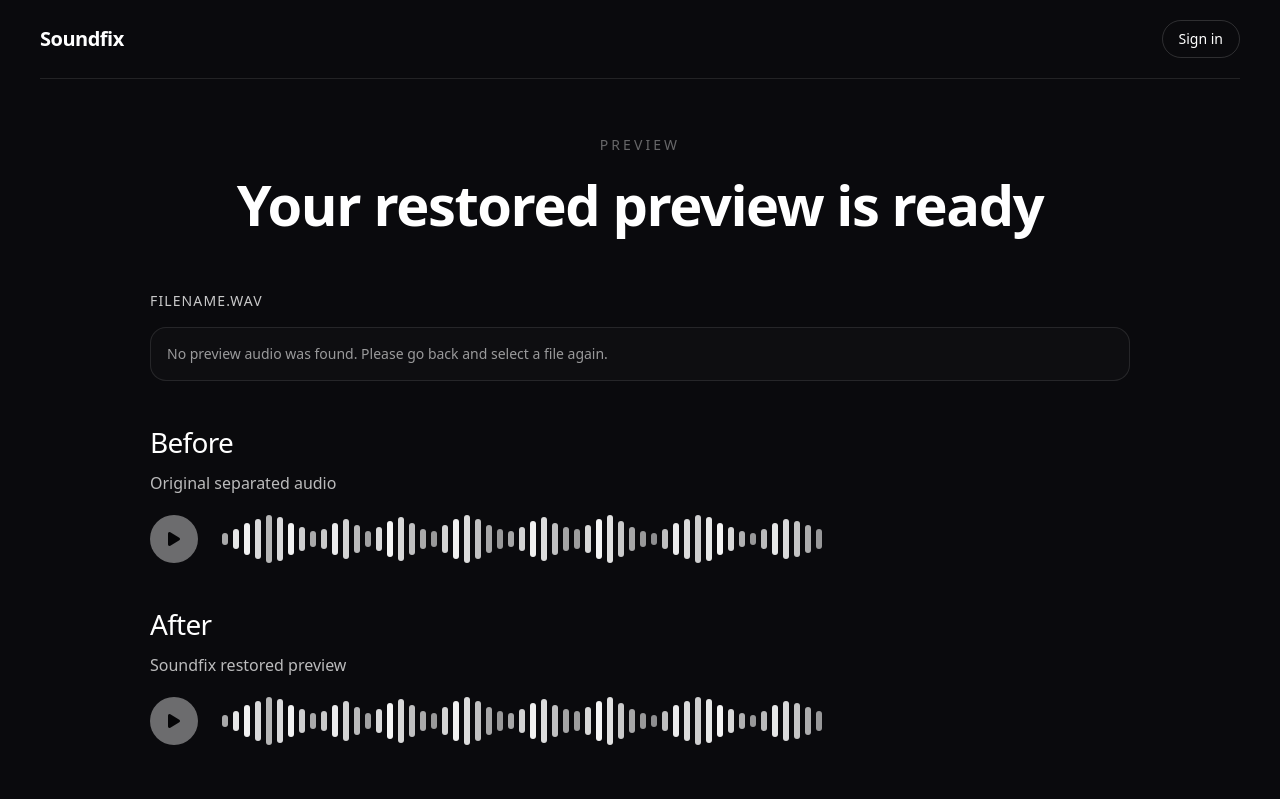
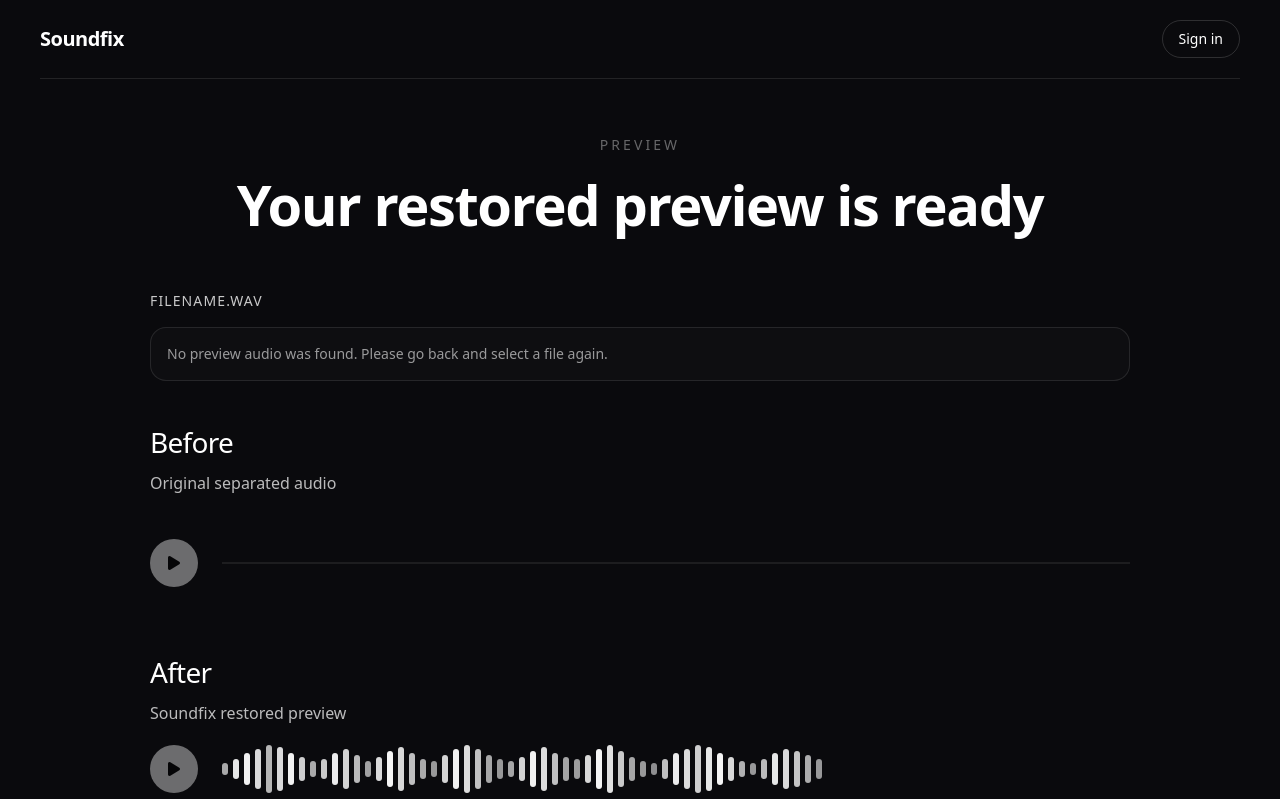
Before and after one commit to cocoro-sugiura/soundfix, a Next.js app in the folder frontend/: page /preview in a window 1280 px wide. Shown: the top 799 px of the page. Built offline with nearby package versions, Linux system fonts and the light colour scheme.

Commit message:
Render preview waveform with canvas

```diff
--- a/frontend/app/preview/preview-page-client.tsx
+++ b/frontend/app/preview/preview-page-client.tsx
@@ -5,14 +5,21 @@
 import { useEffect, useMemo, useRef, useState } from "react";
 import { getPreviewAudioFile } from "../../lib/preview-audio-store";
 
+const BEFORE_WAVEFORM_WIDTH = 960;
+const BEFORE_WAVEFORM_HEIGHT = 96;
+const BEFORE_WAVEFORM_SAMPLE_COUNT = 720;
+
 export default function PreviewPageClient() {
   const router = useRouter();
   const audioRef = useRef<HTMLAudioElement | null>(null);
+  const beforeWaveformCanvasRef = useRef<HTMLCanvasElement | null>(null);
   const previewAudio = getPreviewAudioFile();
   const fileName = previewAudio.fileName || "FILENAME.wav";
   const audioUrl = previewAudio.audioUrl || "";
+  const previewFile = previewAudio.file;
   const isReady = true;
   const [isPlayingBefore, setIsPlayingBefore] = useState(false);
+  const [beforeWaveformPoints, setBeforeWaveformPoints] = useState<number[]>([]);
 
   useEffect(() => {
     const audioElement = audioRef.current;
@@ -37,6 +44,129 @@
       audioElement.removeEventListener("pause", handlePause);
     };
   }, [audioUrl]);
+
+  useEffect(() => {
+    const buildWaveformPoints = async () => {
+      if (!previewFile) {
+        setBeforeWaveformPoints([]);
+        return;
+      }
+
+      const audioContext = new window.AudioContext();
+
+      try {
+        const arrayBuffer = await previewFile.arrayBuffer();
+        const audioBuffer = await audioContext.decodeAudioData(arrayBuffer);
+        const channelData = audioBuffer.getChannelData(0);
+        const blockSize = Math.max(
+          1,
+          Math.floor(channelData.length / BEFORE_WAVEFORM_SAMPLE_COUNT),
+        );
+
+        const points = Array.from(
+          { length: BEFORE_WAVEFORM_SAMPLE_COUNT },
+          (_, index) => {
+            const start = index * blockSize;
+            const end = Math.min(start + blockSize, channelData.length);
+
+            let peak = 0;
+
+            for (let i = start; i < end; i += 1) {
+              const amplitude = Math.abs(channelData[i]);
+
+              if (amplitude > peak) {
+                peak = amplitude;
+              }
+            }
+
+            return peak;
+          },
+        );
+
+        const normalizedPoints = points.map((point) =>
+          Math.max(0.02, Math.min(1, point)),
+        );
+
+        setBeforeWaveformPoints(normalizedPoints);
+      } catch {
+        setBeforeWaveformPoints([]);
+      } finally {
+        await audioContext.close();
+      }
+    };
+
+    void buildWaveformPoints();
+  }, [previewFile]);
+
+  useEffect(() => {
+    const canvas = beforeWaveformCanvasRef.current;
+
+    if (!canvas) {
+      return;
+    }
+
+    const context = canvas.getContext("2d");
+
+    if (!context) {
+      return;
+    }
+
+    const devicePixelRatio = window.devicePixelRatio || 1;
+    const width = BEFORE_WAVEFORM_WIDTH;
+    const height = BEFORE_WAVEFORM_HEIGHT;
+    const midY = height / 2;
+
+    canvas.width = width * devicePixelRatio;
+    canvas.height = height * devicePixelRatio;
+    canvas.style.width = "100%";
+    canvas.style.height = `${height}px`;
+
+    context.setTransform(devicePixelRatio, 0, 0, devicePixelRatio, 0, 0);
+    context.clearRect(0, 0, width, height);
+
+    if (!beforeWaveformPoints.length) {
+      context.fillStyle = "rgba(255,255,255,0.08)";
+      context.fillRect(0, midY - 1, width, 2);
+      return;
+    }
+
+    const stepX = width / beforeWaveformPoints.length;
+
+    context.beginPath();
+    context.moveTo(0, midY);
+
+    beforeWaveformPoints.forEach((point, index) => {
+      const x = index * stepX;
+      const amplitude = point * (height * 0.42);
+
+      context.lineTo(x, midY - amplitude);
+    });
+
+    for (let index = beforeWaveformPoints.length - 1; index >= 0; index -= 1) {
+      const x = index * stepX;
+      const amplitude = beforeWaveformPoints[index] * (height * 0.42);
+
+      context.lineTo(x, midY + amplitude);
+    }
+
+    context.closePath();
+    context.fillStyle = "rgba(255,255,255,0.82)";
+    context.fill();
+
+    context.beginPath();
+    context.moveTo(0, midY);
+
+    beforeWaveformPoints.forEach((point, index) => {
+      const x = index * stepX;
+      const amplitude = point * (height * 0.42);
+
+      context.lineTo(x, midY - amplitude);
+    });
+
+    context.strokeStyle = "rgba(255,255,255,0.96)";
+    context.lineWidth = 1;
+    context.stroke();
+  }, [beforeWaveformPoints]);
 
   const beforeButtonIconClassName = useMemo(() => {
     return isPlayingBefore ? "fa-solid fa-pause" : "fa-solid fa-play";
@@ -123,62 +253,12 @@
                       <i className={beforeButtonIconClassName} aria-hidden="true" />
                     </button>
 
-                    <div className="flex flex-1 items-center gap-[5px]">
-                      <div className="h-3 w-1.5 rounded-full bg-white/65" />
-                      <div className="h-5 w-1.5 rounded-full bg-white/90" />
-                      <div className="h-8 w-1.5 rounded-full bg-white/95" />
-                      <div className="h-10 w-1.5 rounded-full bg-white/85" />
-                      <div className="h-12 w-1.5 rounded-full bg-white/70" />
-                      <div className="h-11 w-1.5 rounded-full bg-white/85" />
-                      <div className="h-8 w-1.5 rounded-full bg-white/95" />
-                      <div className="h-6 w-1.5 rounded-full bg-white/80" />
-                      <div className="h-4 w-1.5 rounded-full bg-white/65" />
-                      <div className="h-5 w-1.5 rounded-full bg-white/78" />
-                      <div className="h-8 w-1.5 rounded-full bg-white/92" />
-                      <div className="h-10 w-1.5 rounded-full bg-white/82" />
-                      <div className="h-7 w-1.5 rounded-full bg-white/72" />
-                      <div className="h-4 w-1.5 rounded-full bg-white/62" />
-                      <div className="h-6 w-1.5 rounded-full bg-white/85" />
-                      <div className="h-9 w-1.5 rounded-full bg-white/96" />
-                      <div className="h-11 w-1.5 rounded-full bg-white/84" />
-                      <div className="h-8 w-1.5 rounded-full bg-white/74" />
-                      <div className="h-5 w-1.5 rounded-full bg-white/65" />
-                      <div className="h-4 w-1.5 rounded-full bg-white/58" />
-                      <div className="h-7 w-1.5 rounded-full bg-white/82" />
-                      <div className="h-10 w-1.5 rounded-full bg-white/94" />
-                      <div className="h-12 w-1.5 rounded-full bg-white/86" />
-                      <div className="h-10 w-1.5 rounded-full bg-white/75" />
-                      <div className="h-7 w-1.5 rounded-full bg-white/64" />
-                      <div className="h-5 w-1.5 rounded-full bg-white/58" />
-                      <div className="h-4 w-1.5 rounded-full bg-white/64" />
-                      <div className="h-6 w-1.5 rounded-full bg-white/82" />
-                      <div className="h-9 w-1.5 rounded-full bg-white/94" />
-                      <div className="h-11 w-1.5 rounded-full bg-white/86" />
-                      <div className="h-8 w-1.5 rounded-full bg-white/74" />
-                      <div className="h-6 w-1.5 rounded-full bg-white/63" />
-                      <div className="h-5 w-1.5 rounded-full bg-white/60" />
-                      <div className="h-7 w-1.5 rounded-full bg-white/84" />
-                      <div className="h-10 w-1.5 rounded-full bg-white/96" />
-                      <div className="h-12 w-1.5 rounded-full bg-white/88" />
-                      <div className="h-9 w-1.5 rounded-full bg-white/78" />
-                      <div className="h-6 w-1.5 rounded-full bg-white/64" />
-                      <div className="h-4 w-1.5 rounded-full bg-white/58" />
-                      <div className="h-3 w-1.5 rounded-full bg-white/54" />
-                      <div className="h-5 w-1.5 rounded-full bg-white/74" />
-                      <div className="h-8 w-1.5 rounded-full bg-white/92" />
-                      <div className="h-10 w-1.5 rounded-full bg-white/86" />
-                      <div className="h-12 w-1.5 rounded-full bg-white/80" />
-                      <div className="h-11 w-1.5 rounded-full bg-white/90" />
-                      <div className="h-8 w-1.5 rounded-full bg-white/96" />
-                      <div className="h-6 w-1.5 rounded-full bg-white/84" />
-                      <div className="h-4 w-1.5 rounded-full bg-white/68" />
-                      <div className="h-3 w-1.5 rounded-full bg-white/58" />
-                      <div className="h-5 w-1.5 rounded-full bg-white/72" />
-                      <div className="h-8 w-1.5 rounded-full bg-white/90" />
-                      <div className="h-10 w-1.5 rounded-full bg-white/85" />
-                      <div className="h-9 w-1.5 rounded-full bg-white/76" />
-                      <div className="h-7 w-1.5 rounded-full bg-white/66" />
-                      <div className="h-5 w-1.5 rounded-full bg-white/58" />
+                    <div className="flex flex-1 items-center">
+                      <canvas
+                        ref={beforeWaveformCanvasRef}
+                        className="block h-24 w-full"
+                        aria-hidden="true"
+                      />
                     </div>
                   </div>
                 </div>
```
